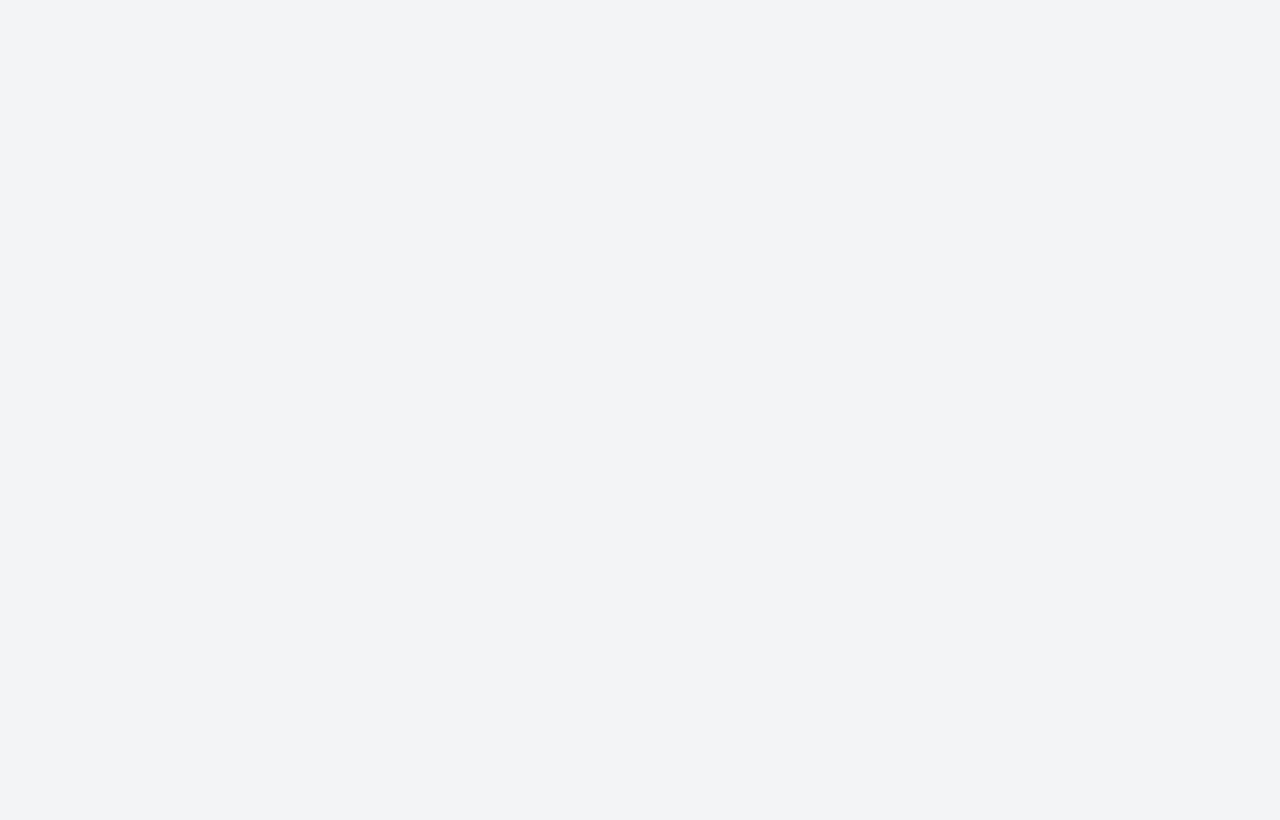
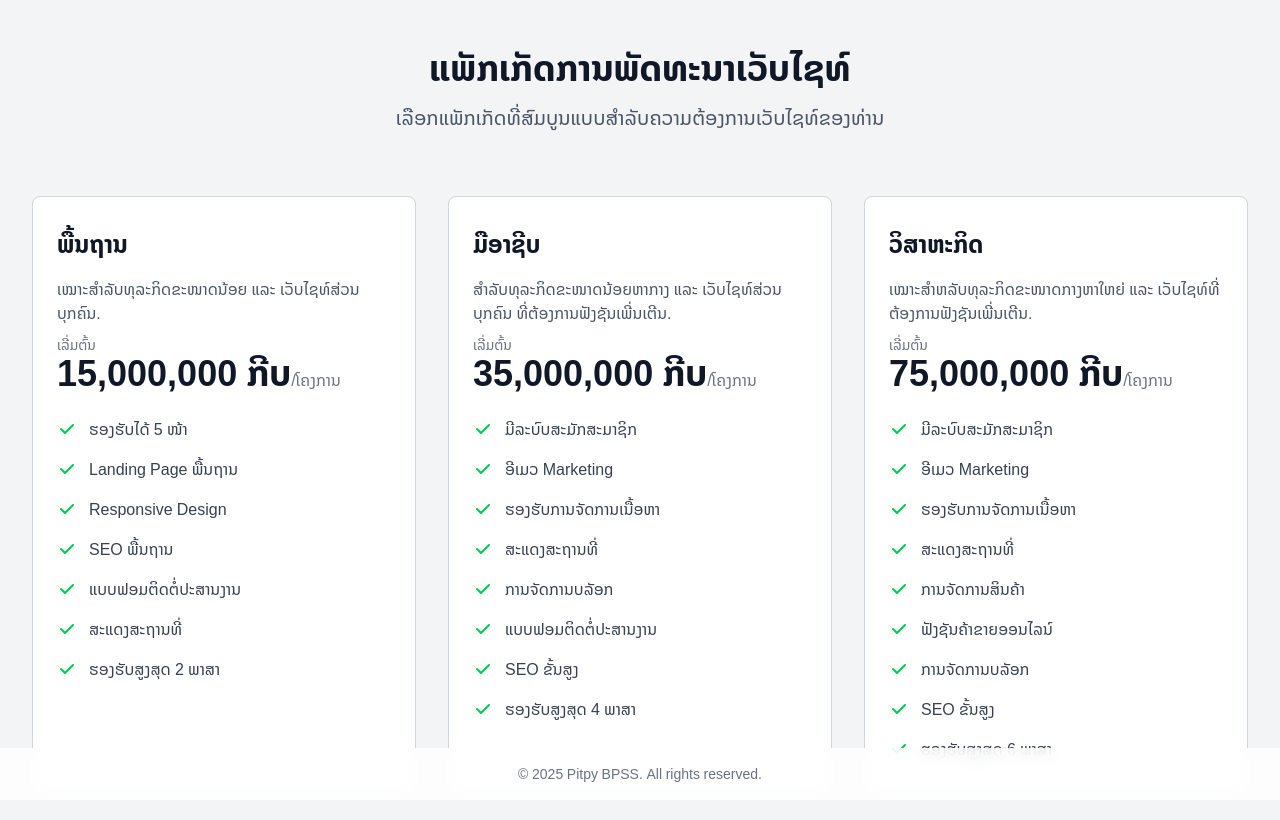
Before and after one commit to Pitpy/my_portfolio, a Vue app: page /package in a window 1280 px wide. Before the commit this address had no page. Shown: the top 820 px of the page. Built offline with nearby package versions, Linux system fonts and the light colour scheme.

Commit message:
new package page

```diff
--- a/src/router/index.ts
+++ b/src/router/index.ts
@@ -1,6 +1,7 @@
 import { createRouter, createWebHistory } from 'vue-router'
-import HomeView from '../views/HomeView.vue'
-import ProductView from '../views/ProductView.vue'
+import HomeView from '@/views/HomeView.vue'
+import ProductView from '@/views/ProductView.vue'
+import PackageView from '@/views/PackageView.vue'
 
 const router = createRouter({
   history: createWebHistory(),
@@ -19,6 +20,11 @@ const router = createRouter({
       path: '/product',
       name: 'product',
       component: ProductView,
+    },
+    {
+      path: '/package',
+      name: 'package',
+      component: PackageView,
     }
   ],
   scrollBehavior(to) {
--- /dev/null
+++ b/src/views/PackageView.vue
@@ -0,0 +1,115 @@
+<script setup lang="ts">
+import { onMounted, useHeader } from 'vue';
+import Footer from '@/components/Footer.vue';
+
+onMounted(() => {
+    // Load Google Fonts
+    const link = document.createElement('link');
+    link.href = 'https://fonts.googleapis.com/css2?family=Noto+Sans+Lao:wght@100;200;300;400;500;600;700;800;900&display=swap';
+    link.rel = 'stylesheet';
+    document.head.appendChild(link);
+
+    // Apply font to body
+    document.body.style.fontFamily = '"Noto Sans Lao", sans-serif';
+})
+
+const packages = [
+    {
+        name: 'ພື້ນຖານ',
+        description: 'ເໝາະສໍາລັບທຸລະກິດຂະໜາດນ້ອຍ ແລະ ເວັບໄຊທ໌ສ່ວນບຸກຄົນ.',
+        price: '15,000,000 ກີບ',
+        isRecommended: false,
+        features: [
+            'ຮອງຮັບໄດ້ 5 ໜ້າ',
+            'Landing Page ພື້ນຖານ',
+            'Responsive Design',
+            'SEO ພື້ນຖານ',
+            'ແບບຟອມຕິດຕໍ່ປະສານງານ',
+            'ສະແດງສະຖານທີ່',
+            'ຮອງຮັບສູງສຸດ 2 ພາສາ'
+        ],
+    },
+    {
+        name: 'ມືອາຊີບ',
+        description: 'ສໍາລັບທຸລະກິດຂະໜາດນ້ອຍຫາກາງ ແລະ ເວັບໄຊທ໌ສ່ວນບຸກຄົນ ທີ່ຕ້ອງການຟັງຊັນເພີ່ນເຕີນ.',
+        price: '35,000,000 ກີບ',
+        isRecommended: false,
+        features: [
+            'ມີລະບົບສະມັກສະມາຊິກ',
+            'ອີເມວ Marketing',
+            'ຮອງຮັບການຈັດການເນື້ອຫາ',
+            'ສະແດງສະຖານທີ່',
+            'ການຈັດການບລັອກ',
+            'ແບບຟອມຕິດຕໍ່ປະສານງານ',
+            'SEO ຂັ້ນສູງ',
+            'ຮອງຮັບສູງສຸດ 4 ພາສາ'
+        ],
+    },
+    {
+        name: 'ວິສາຫະກິດ',
+        description: 'ເໝາະສຳຫລັບທຸລະກິດຂະໜາດກາງຫາໃຫຍ່ ແລະ ເວັບໄຊທ໌ທີ່ຕ້ອງການຟັງຊັນເພີ່ນເຕີນ.',
+        price: '75,000,000 ກີບ',
+        isRecommended: false,
+        features: [
+            'ມີລະບົບສະມັກສະມາຊິກ',
+            'ອີເມວ Marketing',
+            'ຮອງຮັບການຈັດການເນື້ອຫາ',
+            'ສະແດງສະຖານທີ່',
+            'ການຈັດການສິນຄ້າ',
+            'ຟັງຊັນຄ້າຂາຍອອນໄລນ໌',
+            'ການຈັດການບລັອກ',
+            'SEO ຂັ້ນສູງ',
+            'ຮອງຮັບສູງສຸດ 6 ພາສາ',
+        ],
+    },
+]
+</script>
+
+<template>
+    <div class="min-h-screen py-12 px-4 sm:px-6 lg:px-8 mb-10">
+        <div class="max-w-7xl mx-auto">
+            <div class="text-center">
+                <h2 class="text-3xl font-extrabold text-gray-900 sm:text-4xl">
+                    ແພັກເກັດການພັດທະນາເວັບໄຊທ໌
+                </h2>
+                <p class="mt-4 text-xl text-gray-600">
+                    ເລືອກແພັກເກັດທີ່ສົມບູນແບບສໍາລັບຄວາມຕ້ອງການເວັບໄຊທ໌ຂອງທ່ານ
+                </p>
+            </div>
+            <div class="mt-16 grid grid-cols-1 gap-8 lg:grid-cols-3">
+                <template v-for="pkg, index in packages" :key="index">
+                    <div class="relative overflow-hidden border border-gray-300 rounded-lg"
+                        :class="pkg.isRecommended ? 'bg-gradient-to-r from-orange-100 to-red-100' : 'bg-white'">
+                        <div v-if="pkg.isRecommended"
+                            :class="index === 1 ? 'bg-gradient-to-r from-orange-400 to-red-500' : 'bg-gray-200'"
+                            class="absolute top-0 right-0 bg-gradient-to-r from-orange-400 to-red-500 text-white px-3 py-1 rounded-bl-lg text-sm font-semibold">
+                            ແນະນໍາ
+                        </div>
+                        <div class="px-6 py-8">
+                            <h3 class="text-2xl font-bold text-gray-900">{{ pkg.name }}</h3>
+                            <p class="mt-4 text-gray-600">{{ pkg.description }}</p>
+                            <div class="mt-7">
+                                <span class="relative text-4xl text-gray-900">
+                                    <small class="absolute -top-2 text-sm text-gray-500">ເລີ່ມຕົ້ນ</small>
+                                    <span class="font-extrabold">{{ pkg.price }}</span>
+                                </span>
+                                <span class="text-base font-medium text-gray-500">/ໂຄງການ</span>
+                            </div>
+                            <ul class="mt-6 space-y-4">
+                                <li v-for="ftr in pkg.features" class="flex items-center">
+                                    <svg class="h-5 w-5 text-green-500" fill="currentColor" viewBox="0 0 20 20">
+                                        <path fill-rule="evenodd"
+                                            d="M16.707 5.293a1 1 0 010 1.414l-8 8a1 1 0 01-1.414 0l-4-4a1 1 0 011.414-1.414L8 12.586l7.293-7.293a1 1 0 011.414 0z"
+                                            clip-rule="evenodd" />
+                                    </svg>
+                                    <span class="ml-3 text-gray-700">{{ ftr }}</span>
+                                </li>
+                            </ul>
+                        </div>
+                    </div>
+                </template>
+            </div>
+        </div>
+    </div>
+    <Footer />
+</template>
```
